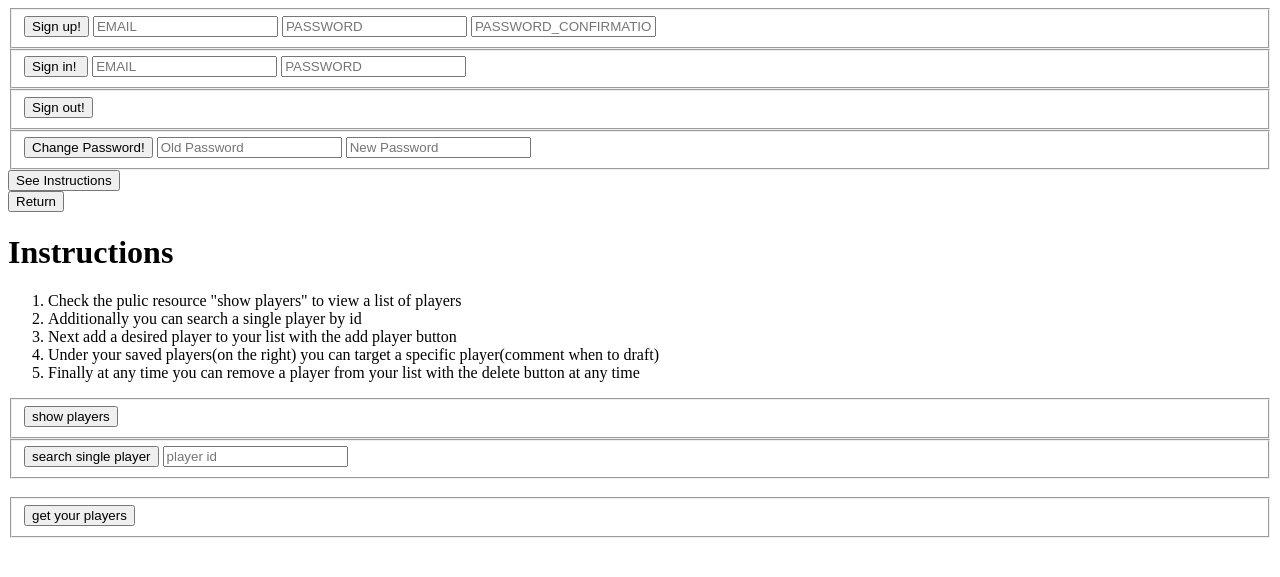
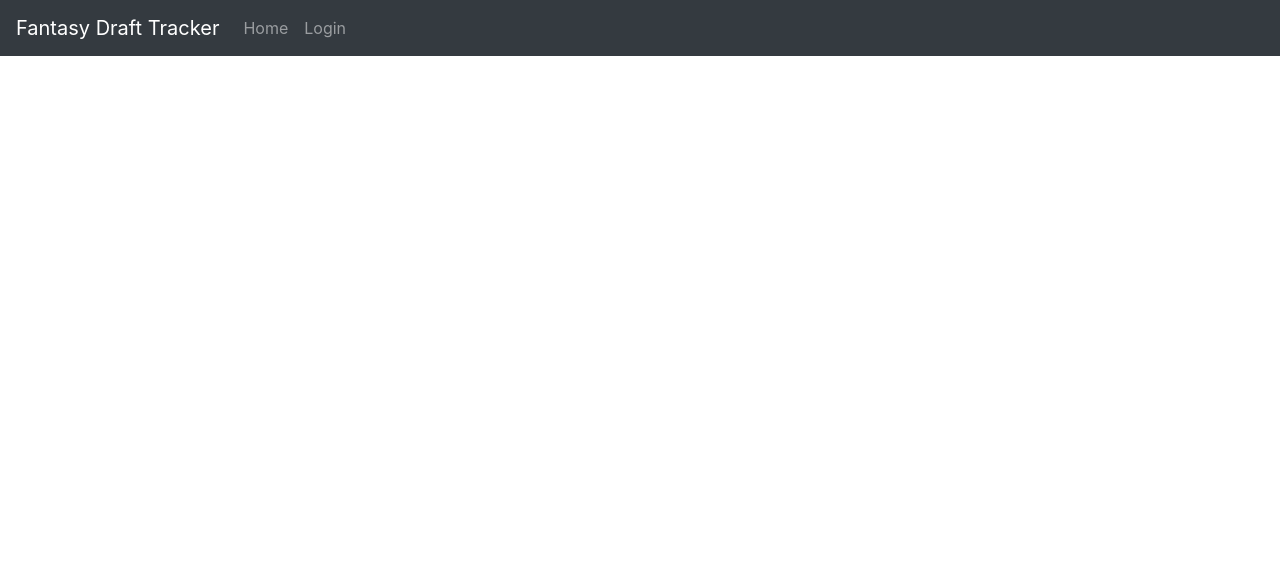
Before and after one commit to bcameron1489/Full-stack-project-front-end, a web app: file index.html in a window 1280 px wide. Shown: the top 577 px of the page. Run offline with its HTML, style and script files only (its server is not run), Linux system fonts and the light colour scheme; some libraries are stand-ins or nearby versions.

Commit message:
Add new nav and render function for sign in template

```diff
--- a/index.html
+++ b/index.html
@@ -2,120 +2,39 @@
 <html>
     <head>
       <title>Fantasy Tracker App</title>
-      <meta name="viewport" content="width=device-width, initial-scale=1">
+      <meta name="viewport" content="width=device-width, initial-scale=1 shrink-to-fit=no">
 
       <!-- Do not add `link` tags-->
       <link rel="shortcut icon" type="image/x-icon" href="favicon.ico">
+      <link rel="stylesheet" href="https://stackpath.bootstrapcdn.com/bootstrap/4.1.1/css/bootstrap.min.css" integrity="sha384-WskhaSGFgHYWDcbwN70/dfYBj47jz9qbsMId/iRN3ewGhXQFZCSftd1LZCfmhktB" crossorigin="anonymous">
 
       <!-- Do not add `script` tags-->
       <script src="public/vendor.js" type="text/javascript" charset="utf-8" defer></script>
       <script src="public/application.js" type="text/javascript" charset="utf-8" defer></script>
+      <script src="https://code.jquery.com/jquery-3.3.1.slim.min.js" integrity="sha384-q8i/X+965DzO0rT7abK41JStQIAqVgRVzpbzo5smXKp4YfRvH+8abtTE1Pi6jizo" crossorigin="anonymous"></script>
+      <script src="https://cdnjs.cloudflare.com/ajax/libs/popper.js/1.14.3/umd/popper.min.js" integrity="sha384-ZMP7rVo3mIykV+2+9J3UJ46jBk0WLaUAdn689aCwoqbBJiSnjAK/l8WvCWPIPm49" crossorigin="anonymous"></script>
+      <script src="https://stackpath.bootstrapcdn.com/bootstrap/4.1.1/js/bootstrap.min.js" integrity="sha384-smHYKdLADwkXOn1EmN1qk/HfnUcbVRZyYmZ4qpPea6sjB/pTJ0euyQp0Mk8ck+5T" crossorigin="anonymous"></script>
     </head>
-    <body class="container-fluid">
-      <header>
-        <div class="header-color">
-        <form id="sign-up" class="login-forms">
-          <fieldset>
-            <input type="submit" name="submit" value="Sign up!">
-            <input name="credentials[email]" type="text" class="signup" placeholder="EMAIL">
-            <input name="credentials[password]" type="password" class="signup" placeholder="PASSWORD">
-            <input name="credentials[password_confirmation]" type="password" class="signup" placeholder="PASSWORD_CONFIRMATION">
-          </fieldset>
-        </form>
-        <form id="sign-in" class="login-forms">
-          <fieldset>
-            <input type="submit" name="submit" value="Sign in! ">
-            <input name="credentials[email]" type="text" class="input" placeholder="EMAIL">
-            <input name="credentials[password]" type="password" class="input" placeholder="PASSWORD">
-          </fieldset>
-        </form>
-        <form id="sign-out" class="auth-content">
-          <fieldset>
-            <input type="submit" name="submit" value="Sign out!">
-          </fieldset>
-        </form>
-      <form id="change-password" class="auth-content">
-        <fieldset>
-          <input type="submit" name="submit" value="Change Password!">
-          <input type="text" name="passwords[old]" class="input" placeholder="Old Password">
-          <input type="password" name="passwords[new]" class="input" placeholder="New Password">
-        </fieldset>
-      </form>
-      <div class="intructions">
-          <button class="instructions-button" name="instructions" type="button">See Instructions</button>
-      </div>
-      <div class="instructions-page">
-        <div class="return-page">
-          <button class="return-button" name="return" type="button">Return</button>
+    <body>
+      <!-- nav -->
+      <nav class="navbar navbar-expand-md navbar-dark bg-dark mb-4">
+        <a class="navbar-brand" href="#">Fantasy Draft Tracker</a>
+        <button class="navbar-toggler" type="button" data-toggle="collapse" data-target="#navbarCollapse" aria-controls="navbarCollapse" aria-expanded="false" aria-label="Toggle navigation">
+          <span class="navbar-toggler-icon"></span>
+        </button>
+        <div class="collapse navbar-collapse" id="navbarCollapse">
+          <ul class="navbar-nav mr-auto">
+            <li class="nav-item">
+              <a class="nav-link" href="#">Home <span class="sr-only">(current)</span></a>
+            </li>
+            <li class="nav-item">
+              <a class="nav-link auth-button" href="#">Login <span class="sr-only"></span></a>
+            </li>
+          </ul>
         </div>
-        <h1 class="instructions-header">
-          Instructions
-        </h1>
-          <ol>
-            <li>Check the pulic resource "show players" to view a list of players</li>
-            <li>Additionally you can search a single player by id</li>
-            <li>Next add a desired player to your list with the add player button</li>
-            <li>Under your saved players(on the right) you can target a specific player(comment when to draft)</li>
-            <li>Finally at any time you can remove a player from your list with the delete button at any time</li>
-          </ol>
-      </div>
-    </div>
-    </header>
-    <!--response one  -->
-    <div class="client-area">
-      <div class="all-players response">
-        <div class="players">
-          <div class="alerts"></div>
-          <form id="get-players" class="client-forms">
-            <fieldset>
-              <input type="submit" name="submit" value="show players">
-            </fieldset>
-          </form>
-          <form id="get-single-player" class="client-forms">
-            <fieldset>
-              <input type="submit" name="submit" value="search single player">
-              <input type="text" name='player[id]' class="clear-input-single" placeholder='player id'>
-            </fieldset>
-          </form>
-          <!-- add to handlebars -->
-        <!-- <form id="add-user-player" class="client-forms">
-          <fieldset>
-            <input type="submit" name="submit" value="Add To My Players">
-            <input type="text" name='fantasy_player[player_id]' class="clear-input" placeholder='id'>
-          </fieldset>
-        </form> -->
-      </div>
-      <!--response two  -->
-      <div class="content"></div>
-      </div>
-    <div class="target-players response">
-      <div class="update-alert">
-      </div>
-    </br>
-      <div class="user-alerts">
-      </div>
-      <div class="user-index">
-        <form id="user-players" class="client-forms">
-          <fieldset>
-            <input type="submit" name="submit" value="get your players">
-          </fieldset>
-        </form>
-      <!-- add to handlebars -->
-        <!-- <form id="update-user" class="client-forms">
-          <fieldset>
-            <input type="submit" name="submit" value="Target Player">
-            <input type="text" name='fantasy_player[id]' class="clear-input" placeholder='fantasy id'>
-            <input type="text" name='fantasy_player[player_id]' class="clear-input" placeholder='player id'>
-            <input type="text" name='fantasy_player[target]' class="clear-input" placeholder='target?'>
-          </fieldset>
-        </form> -->
-    </div>
-        <div class="create-content"></div>
-      </div>
-    </div>
-    <div style="clear:both"></div>
-   </br>
-   <div class="hide-content">
+      </nav>
+      <!-- end nav  -->
+      <div class="auth">
       </div>
     </body>
 </html>
```
Also changed, not shown: assets/scripts/events.js (+7 -0 lines), assets/scripts/templates/auth.hbs (added, +14 -0 lines), assets/styles/index.scss (+2 -41 lines).
